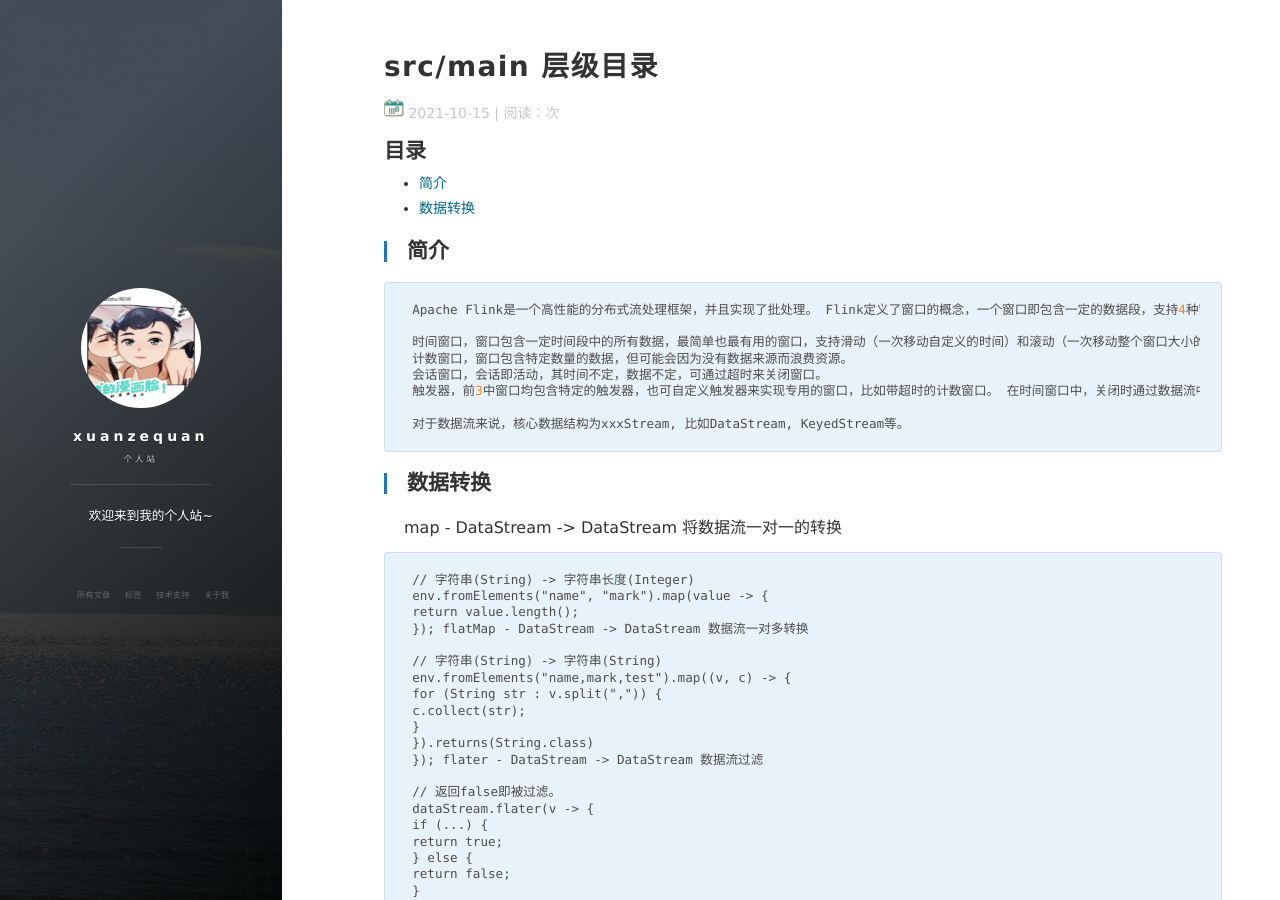
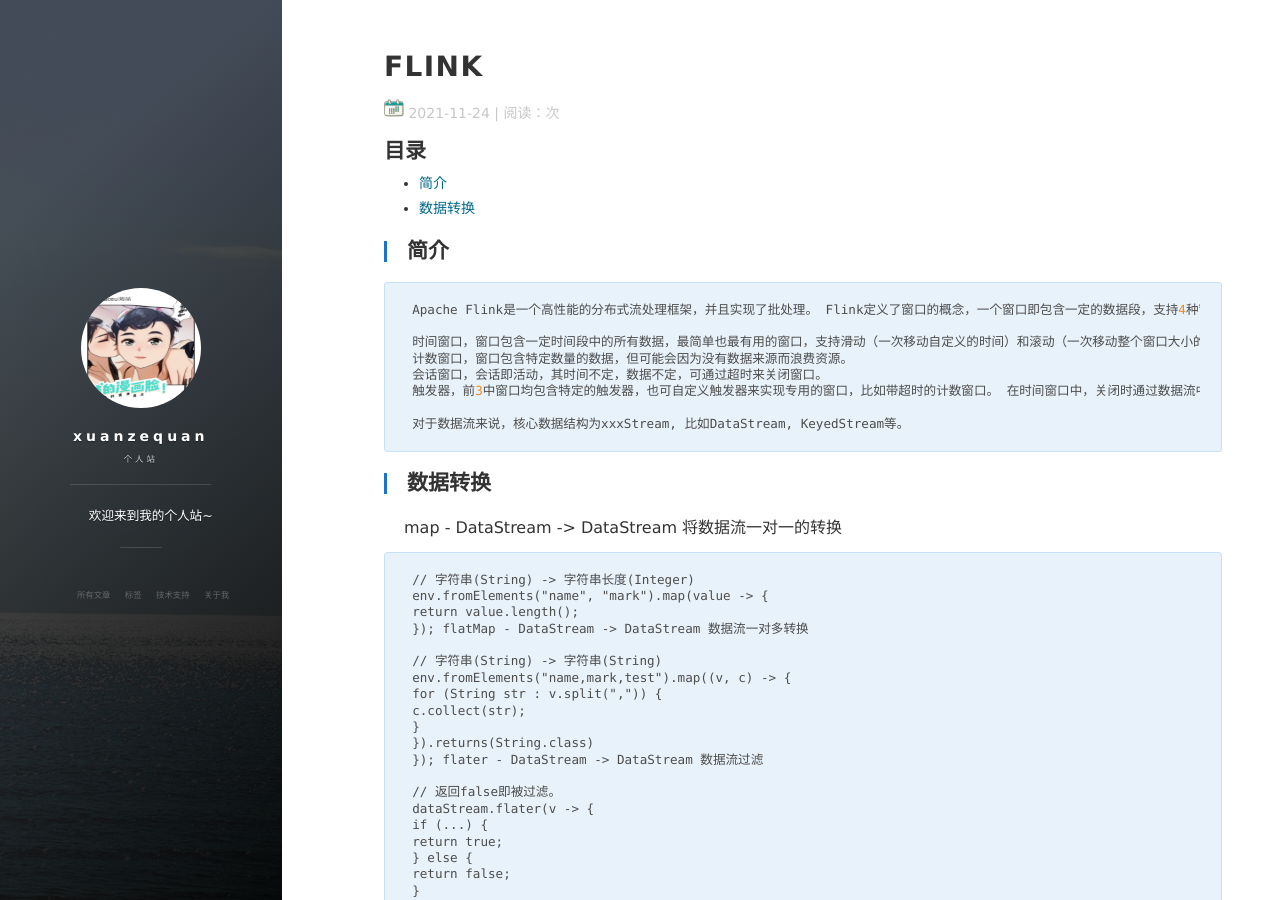
Before and after one commit to bestfutureforus/bestfutureforus.github.io, a Jekyll site: the page built from _posts/2021-11-23-Flink.md, in a window 1280 px wide and 900 px high. Built offline with Jekyll 4.4.1, drawn with Linux system fonts in a browser that asks for light colours; nearby versions of some CDN libraries; comment, search, counter and statistics services are not loaded.

Commit message:
fun(*): 提交代码

```diff
--- a/_posts/2021-11-23-Flink.md
+++ b/_posts/2021-11-23-Flink.md
@@ -1,8 +1,8 @@
 ---
 layout: post
-title: "src/main 层级目录"
-date: 2021-10-15
-description: "层级目录POM多环境配置文件"
+title: "FLINK"
+date: 2021-11-24
+description: "FLINK"
 tag: hexo
 ---
 ## 简介
```
